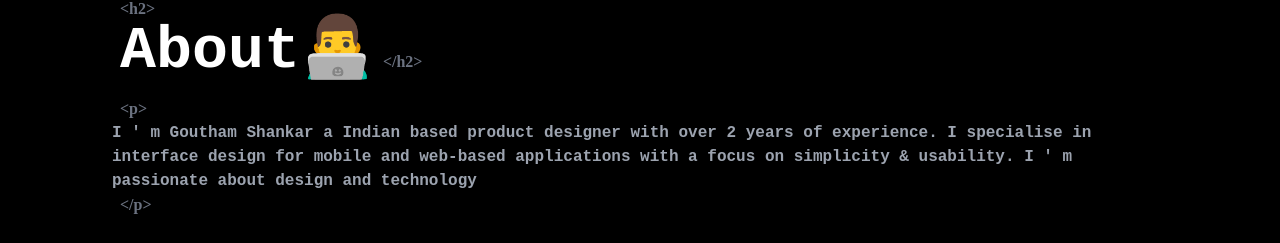
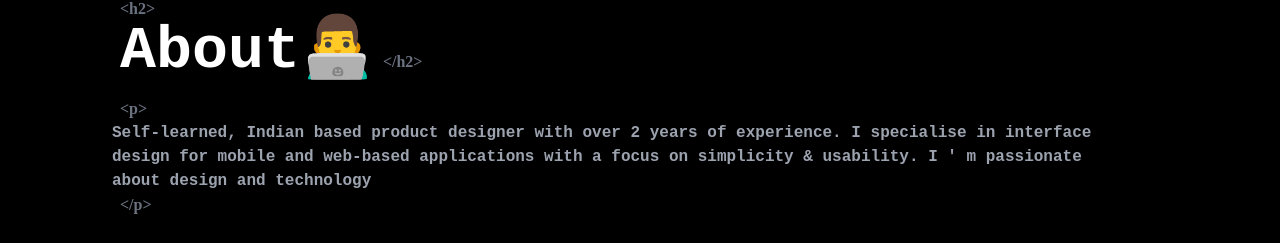
Before and after one commit to goutham-shankar/shankarg-Portfolio-website-, a Next.js app: page /About in a window 1280 px wide. Shown: the part 163-406 px from the top of the page. Built offline with nearby package versions, Linux system fonts and the light colour scheme; a web font is replaced by a local one.

Commit message:
Update About.js

```diff
--- a/pages/About.js
+++ b/pages/About.js
@@ -11,7 +11,7 @@ function About() {
                 <h2 className='box-content inline-block w-auto h-auto mx-auto space-x-10 text-5xl font-extrabold text-white bg-transparent sm:ml-2 font-Mono sm:text-6xl'>About<div className='  bg-transparent  hover:animate-bounce inline-block'>👨‍💻</div></h2>
                 <p className='box-content inline-block ml-2 space-x-10 font-semibold text-gray-500 bg-transparent h-auhref sm:mr-20 font-Rampart'>{"</h2>"}</p>
                 <p className='box-content mt-4 ml-2 space-x-10 font-semibold text-gray-500 bg-transparent h-auhref sm:mr-20 font-Rampart'>{"<p>"}</p>
-                <h2 className='container font-bold text-gray-400 font-Mono'>I &apos; m Goutham Shankar a Indian based product designer with over 2 years of experience. I specialise in interface design for mobile and web-based applications with a focus on simplicity & usability. I &apos; m passionate about design and technology</h2>
+                <h2 className='container font-bold text-gray-400 font-Mono'>Self-learned, Indian based product designer with over 2 years of experience. I specialise in interface design for mobile and web-based applications with a focus on simplicity & usability. I &apos; m passionate about design and technology</h2>
                 <p className='box-content ml-2 space-x-10 font-semibold text-gray-500 bg-transparent h-auhref sm:mr-20 font-Rampart'>{"</p>"}</p>
                 <p className='box-content mt-10 ml-2 space-x-10 font-semibold text-gray-500 bg-transparent h-auhref sm:mr-20 font-Rampart'>{"<h2>"}</p>
                 <h1 className='text-3xl font-bold text-white font-Mono'>Skills &
```
